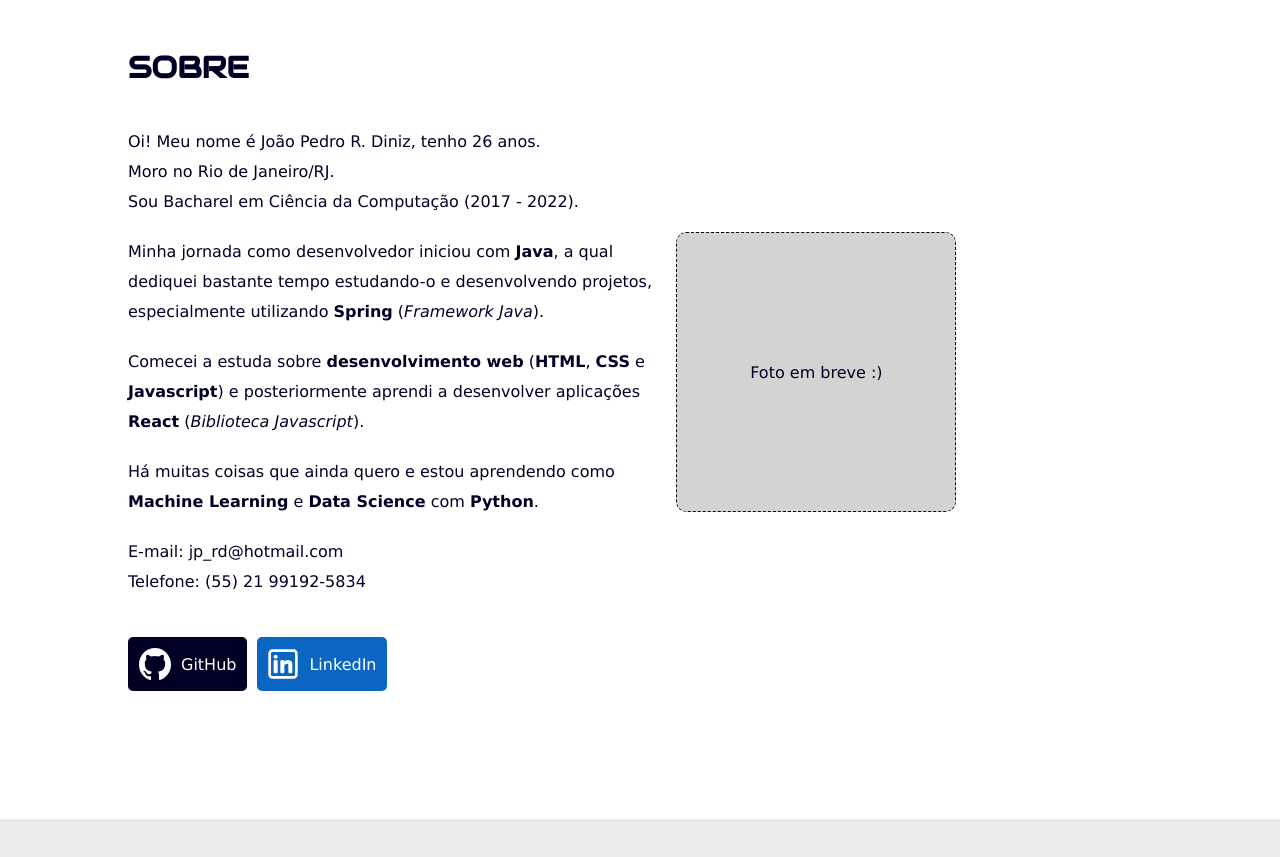
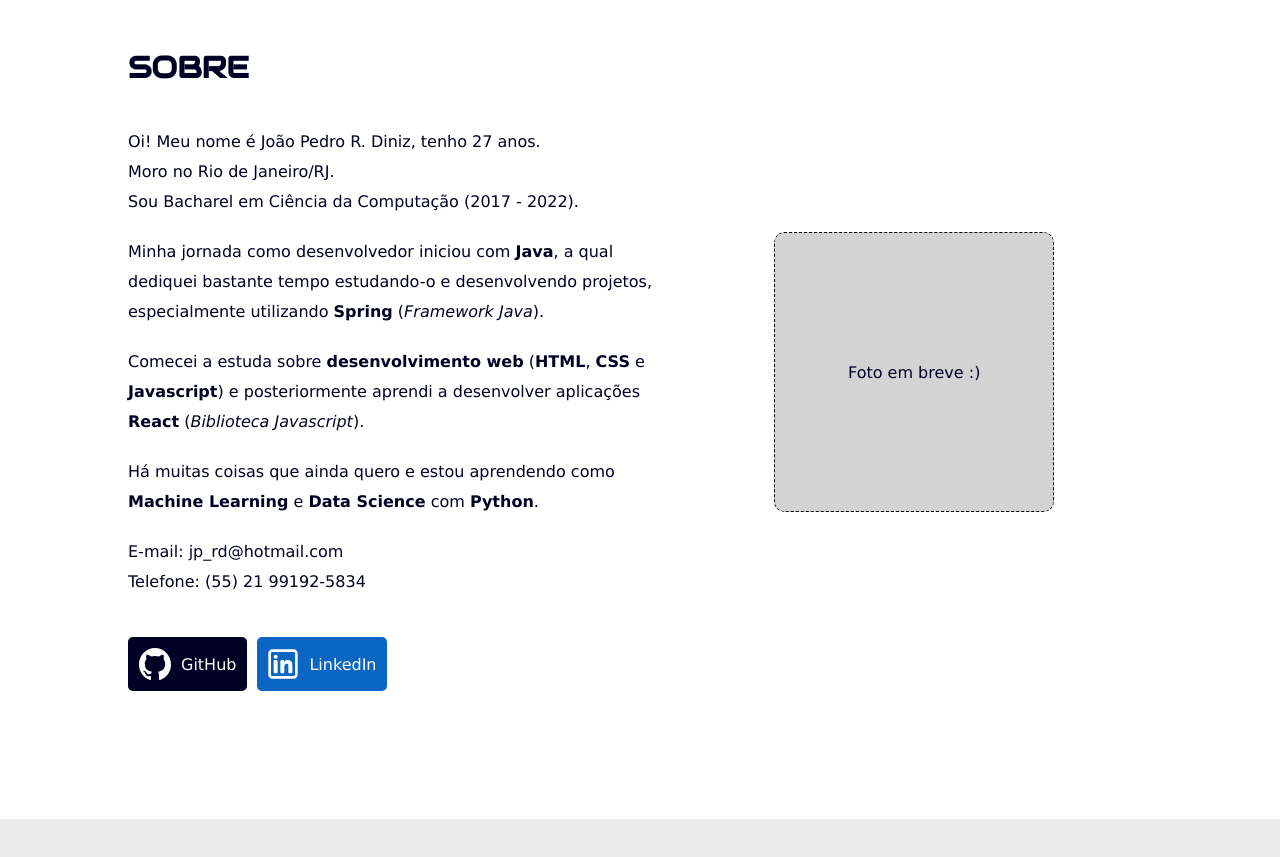
Before and after one commit to J-Player/portfolio, a React (Vite) app: page / in a window 1280 px wide. Shown: the part 880-1737 px from the top of the page. Built offline with nearby package versions, Linux system fonts and the light colour scheme.

Commit message:
About.tsx foi atualizado.

```diff
--- a/src/components/About.tsx
+++ b/src/components/About.tsx
@@ -10,7 +10,7 @@ const About = ({ className }: { className?: string }) => {
 			<h1>SOBRE</h1>
 			<div className='about-wrapper'>
 				<p>
-					Oi! Meu nome é João Pedro R. Diniz, tenho 26 anos.
+					Oi! Meu nome é João Pedro R. Diniz, tenho 27 anos.
 					<br />
 					Moro no Rio de Janeiro/RJ.
 					<br />
@@ -77,6 +77,7 @@ const AboutStyled = styled(About)`
 	}
 	.photo-wrapper {
 		background-color: lightgray;
+		place-self: center;
 		border-radius: 1rem;
 		overflow: hidden;
 		width: clamp(260px, 280px, 380px);
```
